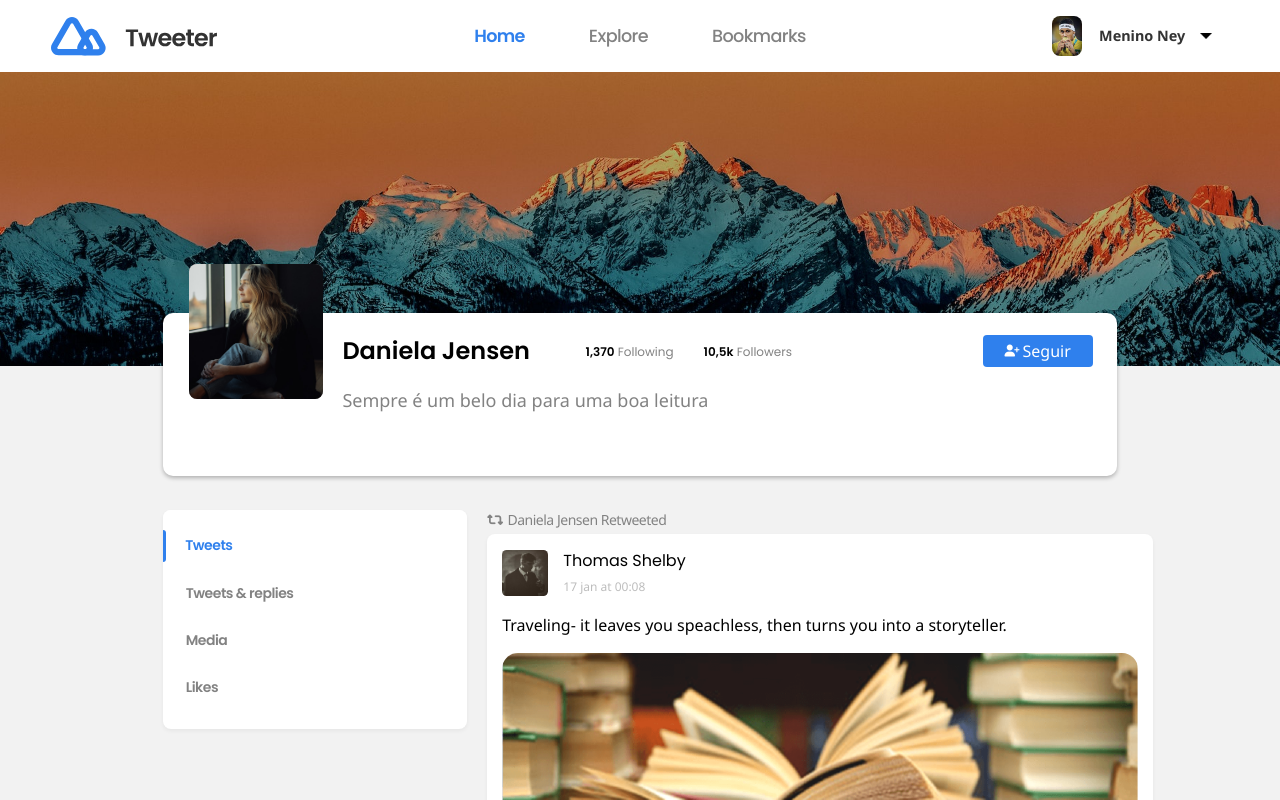
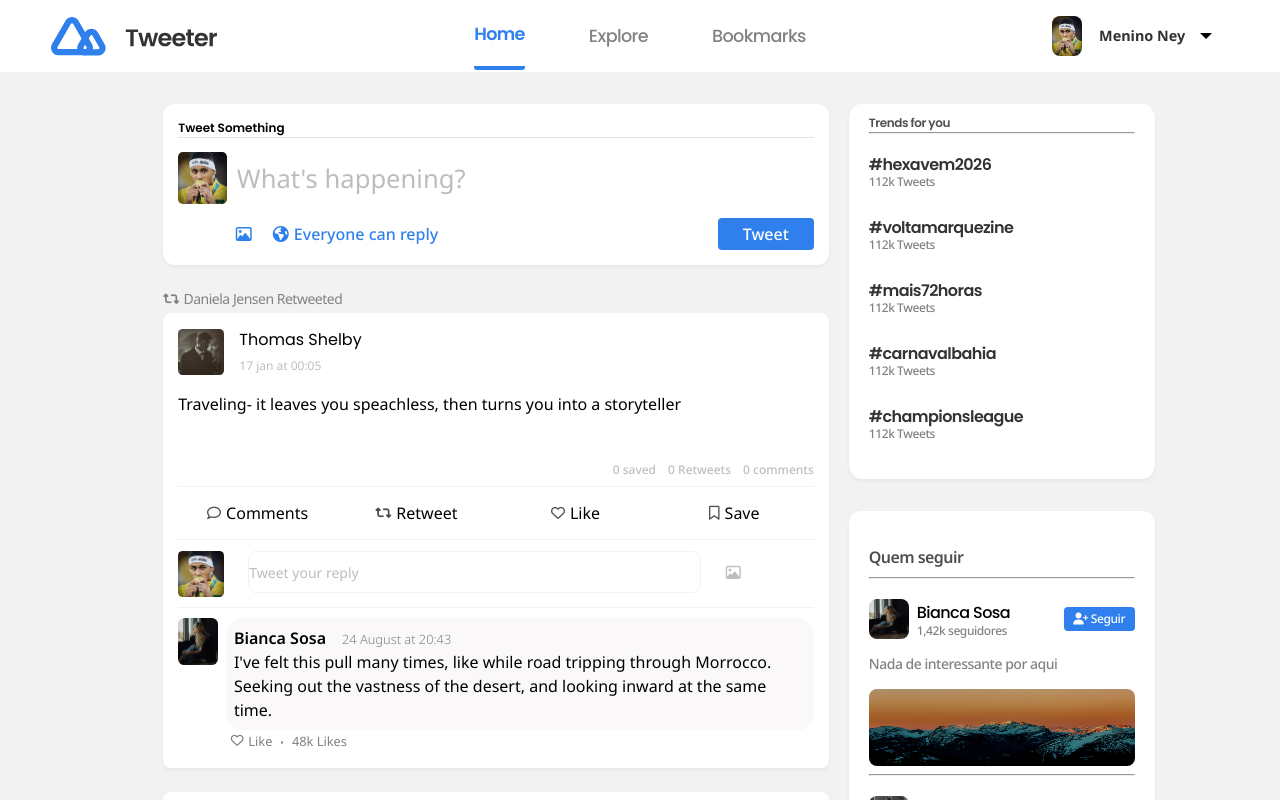
Before and after one commit to Sintese-Jr/twitter-clone-frontend, a React (Create React App) app in the folder projetotreinee/: page / in a window 1280 px wide. Shown: the top 800 px of the page. Built offline with nearby package versions, Linux system fonts and the light colour scheme.

Commit message:
Update index.js

```diff
--- a/projetotreinee/src/index.js
+++ b/projetotreinee/src/index.js
@@ -2,13 +2,13 @@ import React from 'react';
 import ReactDOM from 'react-dom/client';
 import './styles/index.css';
 import { BrowserRouter } from 'react-router-dom'
-import Perfil from './pages/Perfil'
+import App from './App'
 
 
 
 const root = ReactDOM.createRoot(document.getElementById('root'));
 root.render(
    <BrowserRouter>
-       <Perfil/>
+       <App/>
    </BrowserRouter>
 );
```
